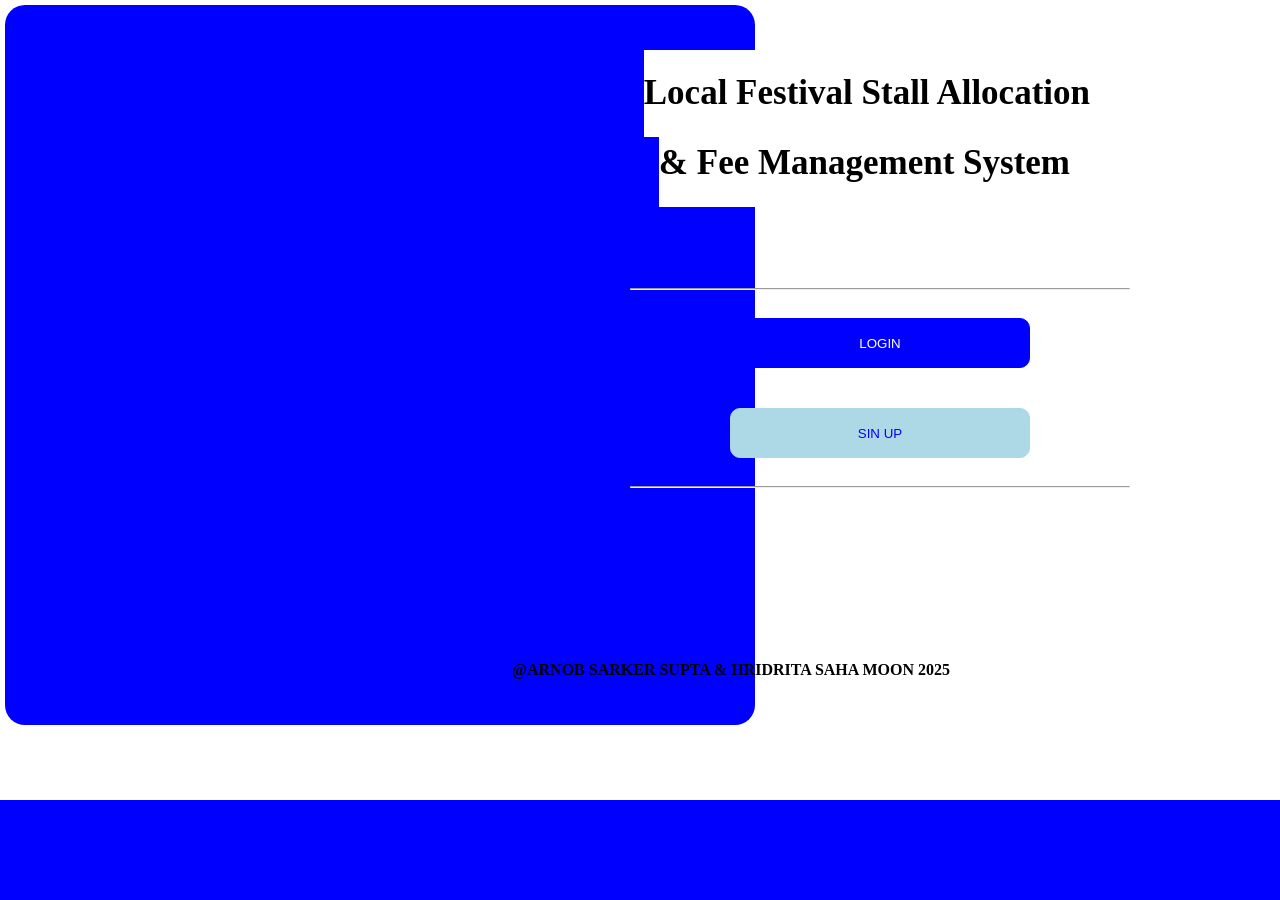
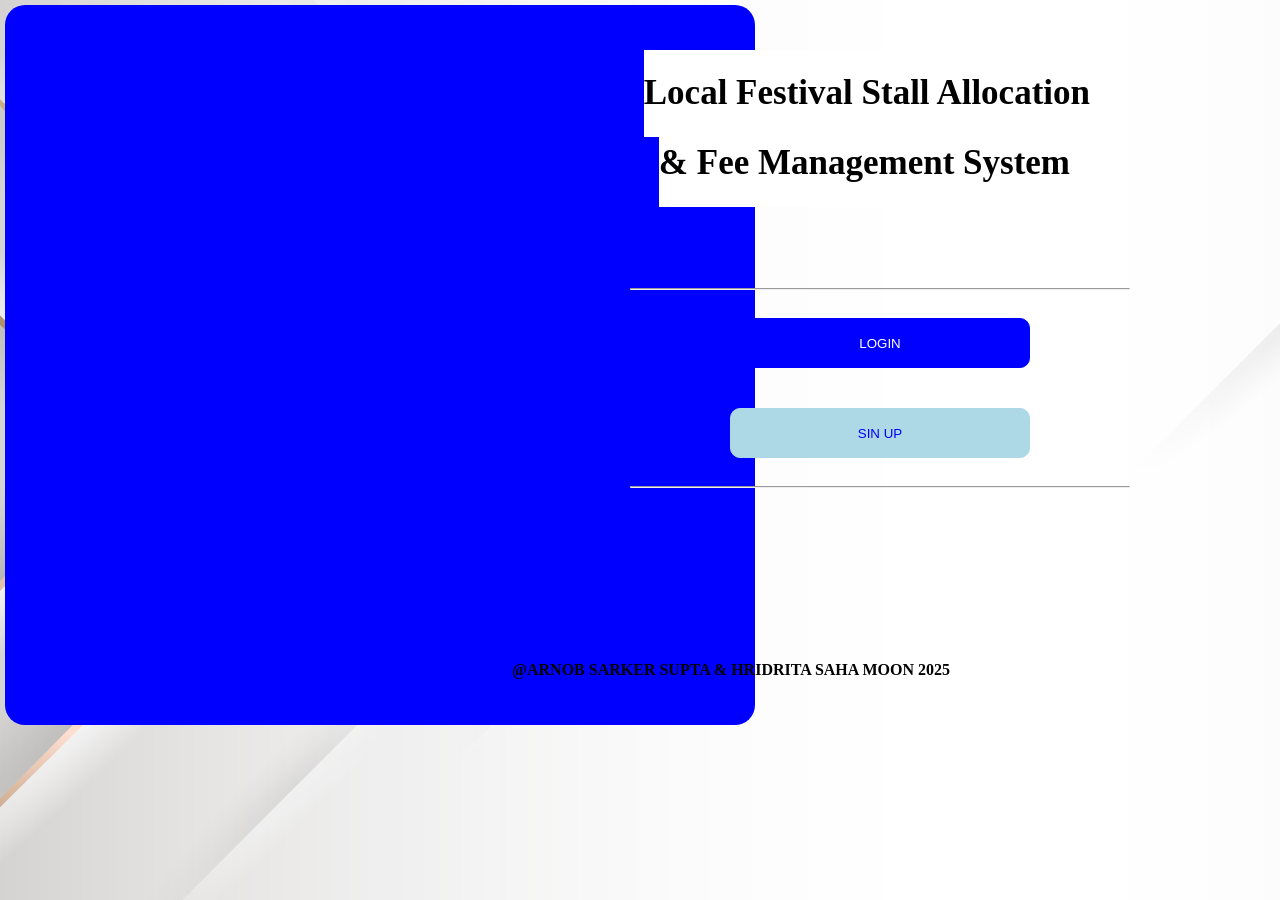
Before and after one commit to Arnob-HRes/WT_Fall_25-26-, a PHP site: page /HOME_PAGE.php in a window 1280 px wide; the page is wider, and only the part inside the window is pictured. Before the commit the page ends 800 px from the top of that part, so only its background shows below. Run offline with PHP 8.4, Linux system fonts and the light colour scheme.

Commit message:
WT Project HOME-PAGE 4

```diff
--- a/Final-Term/Project/HOME_PAGE.php
+++ b/Final-Term/Project/HOME_PAGE.php
@@ -72,8 +72,15 @@
             top: 640px;
             right: 330px;
         }
+        #IMG1{
+            position: absolute;
+            top: 0px;
+            left: 0px;
+            z-index: -1;
+        }
     </style>
     <body>
+        <img src="—Pngtree—geometric pattern white gold minimalist_1575961.png" alt="Background" id="IMG1">
         <div id="D3"></div>
         <div id="D1">
             <h1 style="font-size: 35px;">Local Festival Stall Allocation</h1>
```
Also changed, not shown: Final-Term/Project/LOGIN_PAGE.php (+9 -0 lines).
